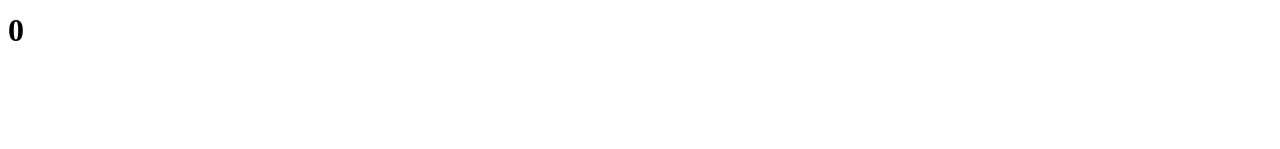
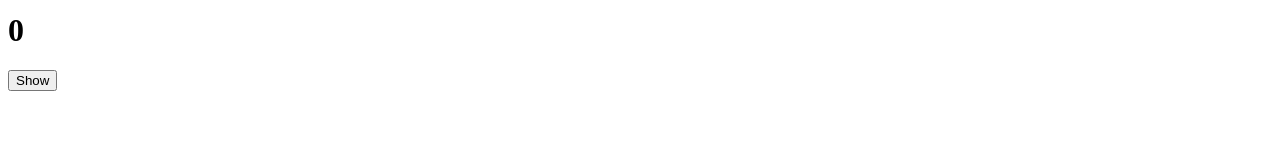
Before and after one commit to niyamallo/React_Basis, a React (Create React App) app in the folder my_app/: page / in a window 1280 px wide. Shown: the part 151-300 px from the top of the page. Built offline with nearby package versions, Linux system fonts and the light colour scheme.

Commit message:
20230719 effects_completed

```diff
--- /dev/null
+++ b/my_app/src/App2.js
@@ -0,0 +1,27 @@
+import { useState, useEffect } from "react";
+
+function Hello() {
+  useEffect(() => {
+    console.log("created!");
+    // Cleanup function. 자주 쓰는 기능은 아님.
+    return () => console.log("destroyed!");
+    // component가 destroy될 때 뭔가 할 수 있도록 해준다.
+    // useEffect의 첫 번째 argument는 function인데, 기존의 function을 작동시킨 뒤
+    // 새로운 function을 return해 주는 것!!!!
+  }, []);
+  return <h1>Hello</h1>;
+}
+
+function App2() {
+  const [showing, setShowing] = useState(false);
+  const onClick = () => setShowing((prev) => !prev);
+
+  return (
+    <div>
+      {showing ? <Hello /> : null}
+      <button onClick={onClick}>{showing ? "Hide" : "Show"}</button>
+    </div>
+  );
+}
+
+export default App2;
--- a/my_app/src/index.js
+++ b/my_app/src/index.js
@@ -1,8 +1,15 @@
 import React from 'react';
 import ReactDOM from 'react-dom/client';
 import App from './App';
+import App2 from './App2';
+
 
 const root = ReactDOM.createRoot(document.getElementById('root'));
 root.render(
-    <App />
+    // 컴포넌트가 여러 엘리먼트를 return 할때 jsx규칙상 하나의 태그로 묶어서 return 해줘야 한다.
+    // 이때 fragment를 사용하면 dom에 별도의 노드를 추가하지 않고 여러자식을 그룹화 할 수 있다.
+    <React.Fragment>
+        <App />
+        <App2 />
+    </React.Fragment>
 );
```
